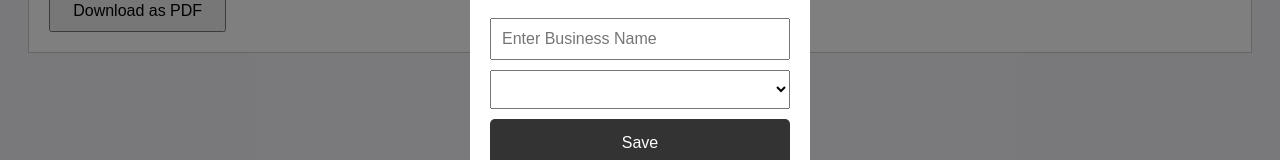
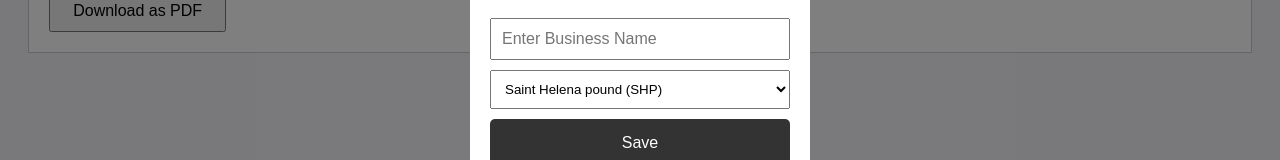
Before and after one commit to HishanIndrajith/tools.github.io, a website: page billPrinter/index.html in a window 1280 px wide. Shown: the part 341-501 px from the top of the page. Drawn offline with Linux system fonts and the light colour scheme; no server answers.

Commit message:
Update index.html

```diff
--- a/billPrinter/index.html
+++ b/billPrinter/index.html
@@ -229,7 +229,7 @@
 
         // Fetch currencies from REST Countries API and populate the select dropdown
         function loadCurrencies() {
-            fetch('https://restcountries.com/v3.1/all')
+            fetch('currencies.json')
                 .then(response => response.json())
                 .then(data => {
                     const currencySelect = document.getElementById('currencySelect');
@@ -251,7 +251,7 @@
                         currencySelect.appendChild(option);
                     });
                 })
-                .catch(error => console.error('Error fetching currencies:', error));
+                .catch(error => console.error('Error loading currencies:', error));
         }
 
         function showConfigPopup() {
```
